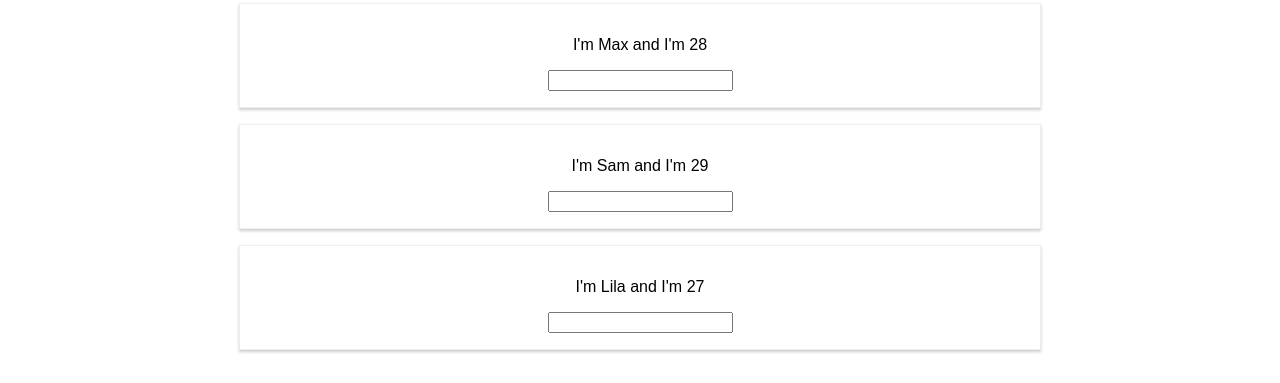
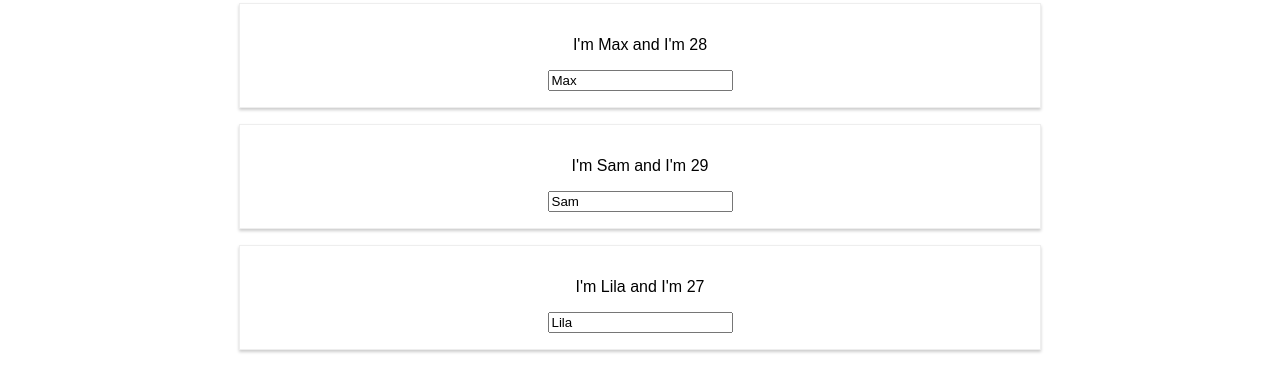
Before and after one commit to TatyCoder/Learning-React, a React (Create React App) app: page / in a window 1280 px wide. Both pictures are taken after a click on the button "Toggle Persons". Shown: the part 271-654 px from the top of the page. Built offline with nearby package versions, Linux system fonts and the light colour scheme.

Commit message:
Outputting flexible lists

```diff
--- a/src/Person/Person.js
+++ b/src/Person/Person.js
@@ -10,7 +10,7 @@ const person = (props) => {
         <div className='Person'>
             <p onClick={props.click}>I'm {props.name} and I'm {props.age}</p>
             <p>{props.children}</p>
-            <input type='text' onChange={props.changed} />
+            <input type='text' onChange={props.changed} value={props.name} />
         </div>
     )
 }
```
